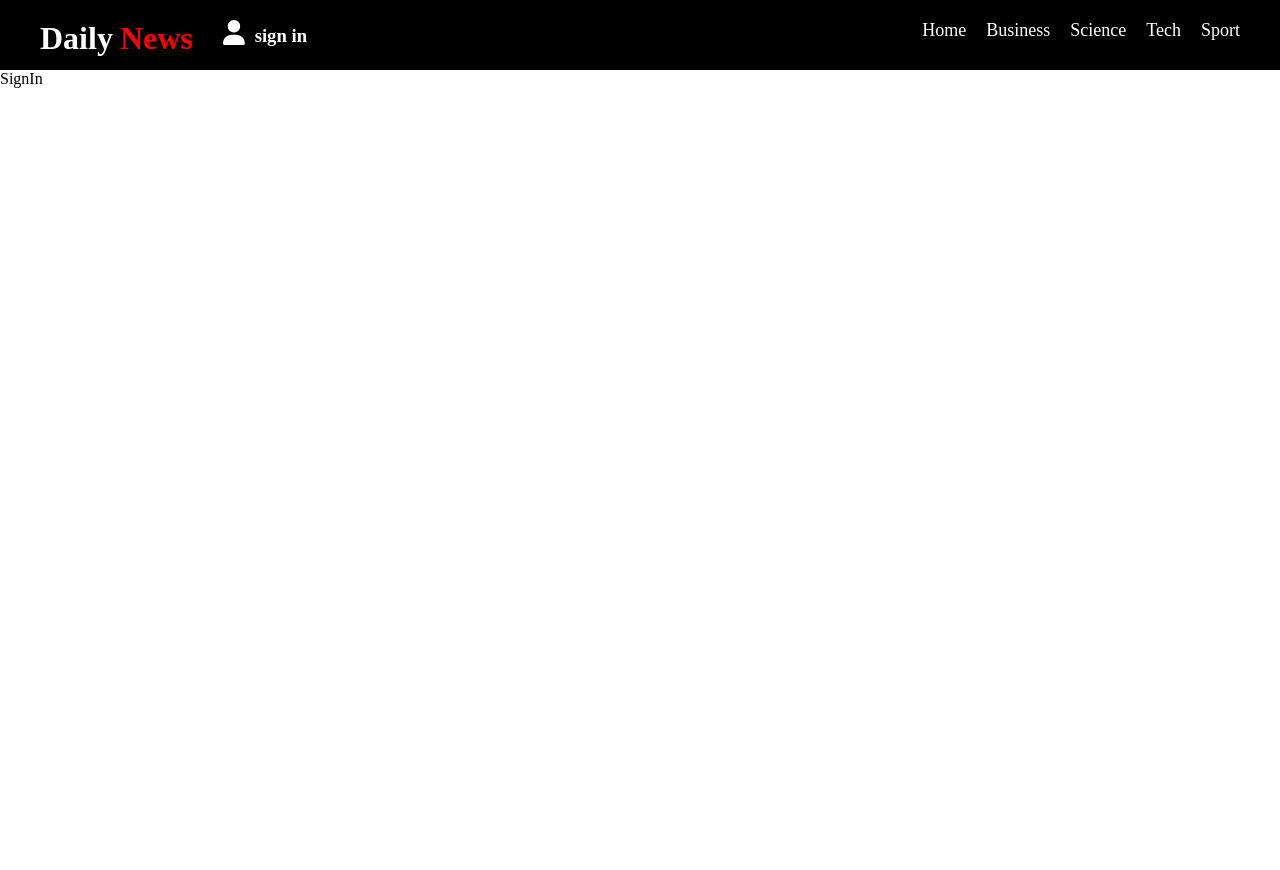
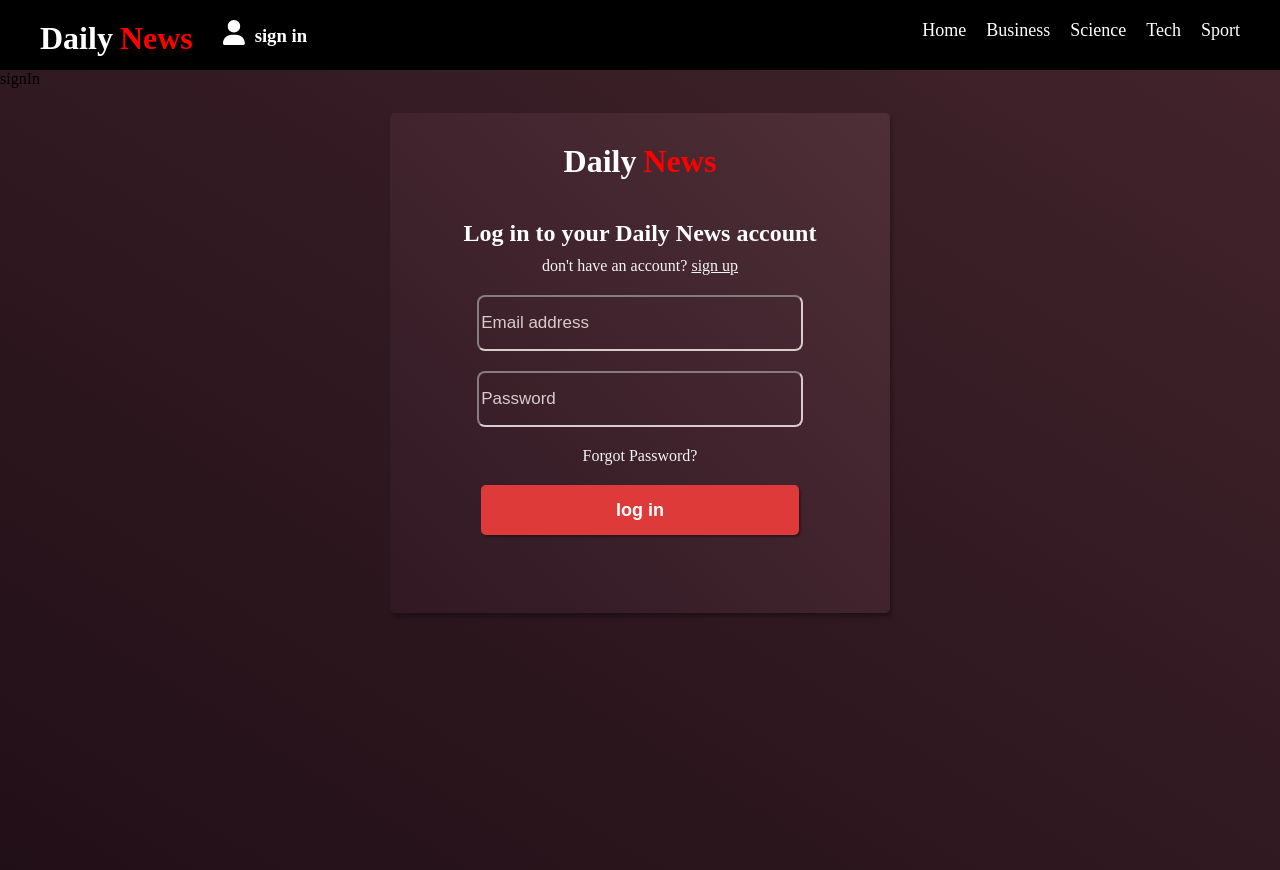
Before and after one commit to blessing-michael/Daily-news, a React (Create React App) app in the folder my-app/: page /sign-in in a window 1280 px wide. Before the commit the page ends 800 px from the top, so only its background shows below. Built offline with nearby package versions, Linux system fonts and the light colour scheme.

Commit message:
login details created

```diff
--- a/my-app/public/style.css
+++ b/my-app/public/style.css
@@ -1,6 +1,7 @@
 *{
     margin: 0;
 }
+/* beginnging of navbar styling */
 .news{
     color: red;
     margin-left: 7px;
@@ -63,3 +64,86 @@ ul li{
 .li{
     color: aqua;
 }
+/* end of nav styling */
+
+/* beginning of sign-in */
+.signin-div{
+    /* background-color: rgb(56, 28, 28); */
+    height: 100vh;
+    background-image: linear-gradient(to right top, #210f17, #29141c, #311921, #391e26, #42232b);
+}
+.signin-Container{
+    /* background-color: rgb(70, 34, 34); */
+    width: 500px;
+    display: flex;
+    /* align-items: center; */
+    justify-content: center;
+    height: 500px;
+    position: absolute;
+    left: 50%;
+    right: 50%;
+    transform: translate(-50%, 5% );
+    box-shadow: 2px 4px 4px rgba(0, 0, 0, .3);
+    border-radius: 5px;
+    background-image: linear-gradient(to right top, #311823, #381e28, #40232d, #472932, #4f2f37);
+    text-align: center;
+
+}
+.logo-Signin{
+    margin-top: 30px;
+    /* margin-bottom: 10px; */
+}
+.text-Signin{
+    margin-top: 40px;
+
+}
+.p-Signin{
+    margin-top: 10px;
+    color: whitesmoke;
+}
+.email{
+    margin-top: 20px;
+    margin-bottom: 20px;
+
+}
+input{
+    width: 90%;
+    height: 50px;
+    border-radius: 8px;
+    background: transparent;
+    border-color: rgb(216, 204, 204) ;
+    color: white;
+    font-size: 17px;
+}
+input::placeholder{
+    color: rgb(216, 204, 204);
+}
+.p2-Signin{
+    color: whitesmoke;
+    margin-top: 20px;
+    text-transform: capitalize;
+
+    /* margin-left: ; */
+}
+.p2-Signin:hover{
+    text-decoration: underline;
+    cursor: pointer;
+}
+.btn{
+    margin-top: 20px;
+    width: 90%;
+    background-color: rgb(222, 58, 58);
+    height: 50px;
+    border-radius: 5px;
+    color: white;
+    font-size: 18px;
+    font-weight: bold;
+    border: none;
+    box-shadow: 2px 2px 2px rgba(0, 0, 0, 0.3);
+    cursor: pointer;
+}
+.signup{
+    text-decoration: underline;
+    cursor: pointer;
+}
+/* end of sign-in */
--- a/my-app/src/Component/ForgotPassword.js
+++ b/my-app/src/Component/ForgotPassword.js
@@ -1,9 +1,49 @@
-import React from 'react'
+import React, { useState } from 'react'
+// import { useNavigate } from 'react-router-dom';
 
 function ForgotPassword() {
+    // const navigate= useNavigate()
+    const [email, setEmail]= useState("")
+
+    function onChange(e){
+      setEmail(e.target.value)
+
+    }
   return (
-    <div>ForgotPassword</div>
+
+    <div className='signin-div'>signIn
+        <div className="signin-Container">
+            <form action="">
+        <div className="logo-Signin">
+            <h1 style={{color:"white"}}>Daily<span className='news'>News</span></h1>
+            </div>
+            <div className="text-Signin">
+            <h2 style={{color:"white"}}>Log in to your Daily News account</h2>
+            {/* <p className='p-Signin'>don't have an account? <span className='signup' onClick={()=>navigate("/sign-up")}>sign up</span></p> */}
+
+            </div>
+
+            <div className="email">
+            <input type="email" id='email' value={email} onChange={onChange} placeholder='Email address'/>
+
+
+            </div>
+
+
+
+
+
+            {/* <p className='p2-Signin' onClick={()=>navigate("/forgot-password")} >forgot password?</p> */}
+            <button type="submit" className='btn'>Send reset password</button>
+
+
+            </form>
+
+
+
+        </div>
+    </div>
   )
 }
 
-export default ForgotPassword
+export default ForgotPassword;
--- a/my-app/src/Component/SignIn.js
+++ b/my-app/src/Component/SignIn.js
@@ -1,8 +1,42 @@
 import React from 'react'
+import { useNavigate } from 'react-router-dom';
 
 function SignIn() {
+    const navigate= useNavigate()
   return (
-    <div>SignIn</div>
+    <div className='signin-div'>signIn
+        <div className="signin-Container">
+            <form action="">
+        <div className="logo-Signin">
+            <h1 style={{color:"white"}}>Daily<span className='news'>News</span></h1>
+            </div>
+            <div className="text-Signin">
+            <h2 style={{color:"white"}}>Log in to your Daily News account</h2>
+            <p className='p-Signin'>don't have an account? <span className='signup' onClick={()=>navigate("/sign-up")}>sign up</span></p>
+
+            </div>
+            <div className="email">
+            <input type="email" placeholder='Email address'/>
+
+
+            </div>
+            <div className="password">
+            <input type="password" name="password" id="password" placeholder='Password' />
+            </div>
+
+
+
+
+            <p className='p2-Signin' onClick={()=>navigate("/forgot-password")} >forgot password?</p>
+            <button type="submit" className='btn'>log in</button>
+
+
+            </form>
+
+
+
+        </div>
+    </div>
   )
 }
 
--- a/my-app/src/Component/SignUp.js
+++ b/my-app/src/Component/SignUp.js
@@ -1,8 +1,62 @@
-import React from 'react'
+import React, { useState } from 'react'
+// import { useNavigate } from 'react-router-dom';
 
 function SignUp() {
+    // const navigate= useNavigate()
+    const [info, setInfo]= useState({
+        name:"",
+        email:"",
+        password:"",
+    })
+    const {name,email,password}=info;
+    function onChange(e){
+        setInfo((prevState)=>({
+            ...prevState, [e.target.id]:e.target.value
+
+        }))
+
+    }
   return (
-    <div>SignUp</div>
+
+    <div className='signin-div'>signIn
+        <div className="signin-Container">
+            <form action="">
+        <div className="logo-Signin">
+            <h1 style={{color:"white"}}>Daily<span className='news'>News</span></h1>
+            </div>
+            <div className="text-Signin">
+            <h2 style={{color:"white"}}>Log in to your Daily News account</h2>
+            {/* <p className='p-Signin'>don't have an account? <span className='signup' onClick={()=>navigate("/sign-up")}>sign up</span></p> */}
+
+            </div>
+            <div className="email">
+            <input type="text" id='name' value={name} onChange={onChange} placeholder='Full name'/>
+
+
+            </div>
+            <div className="email">
+            <input type="email" id='email' value={email} onChange={onChange} placeholder='Email address'/>
+
+
+            </div>
+            <div className="password">
+            <input type="password" onChange={onChange} name="password" id="password"
+            value={password} placeholder='Password' />
+            </div>
+
+
+
+
+            {/* <p className='p2-Signin' onClick={()=>navigate("/forgot-password")} >forgot password?</p> */}
+            <button type="submit" className='btn'>Sign up</button>
+
+
+            </form>
+
+
+
+        </div>
+    </div>
   )
 }
 
--- a/my-app/src/Pages/Nav.js
+++ b/my-app/src/Pages/Nav.js
@@ -26,8 +26,8 @@ function Nav() {
 
 
             </div>
-            <div className="signIn-div">
-            <h3><span className='font-icon'><FontAwesomeIcon icon="fa-solid fa-user" /></span>sign in</h3>
+            <div className="signIn-div" onClick={()=>navigate("/sign-in")}>
+            <h3><span className='font-icon'><FontAwesomeIcon icon="fa-solid fa-user" /></span >sign in</h3>
 
             </div>
 
```
Also changed, not shown: my-app/src/Pages/OAuth.js (added, +9 -0 lines).
